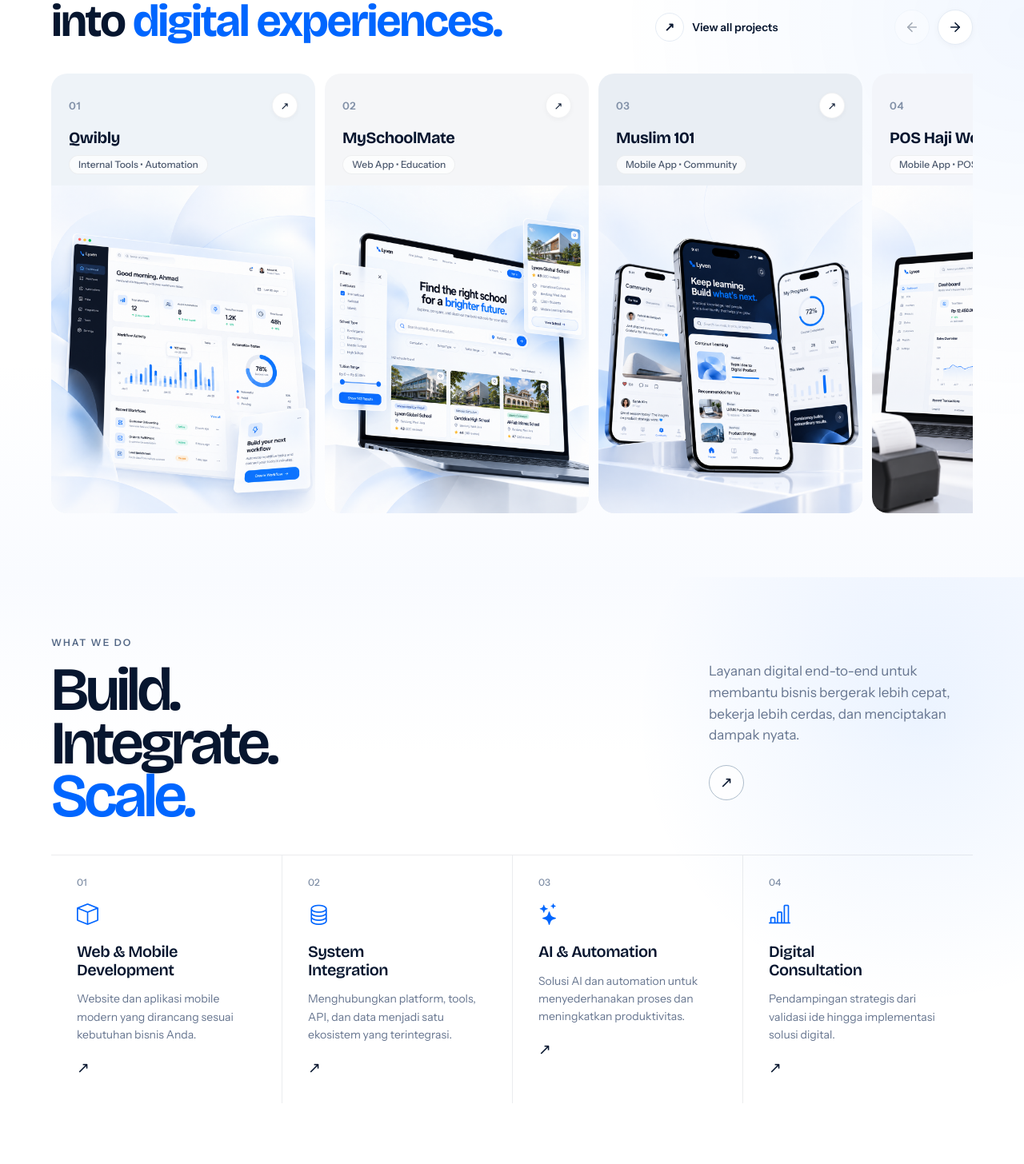
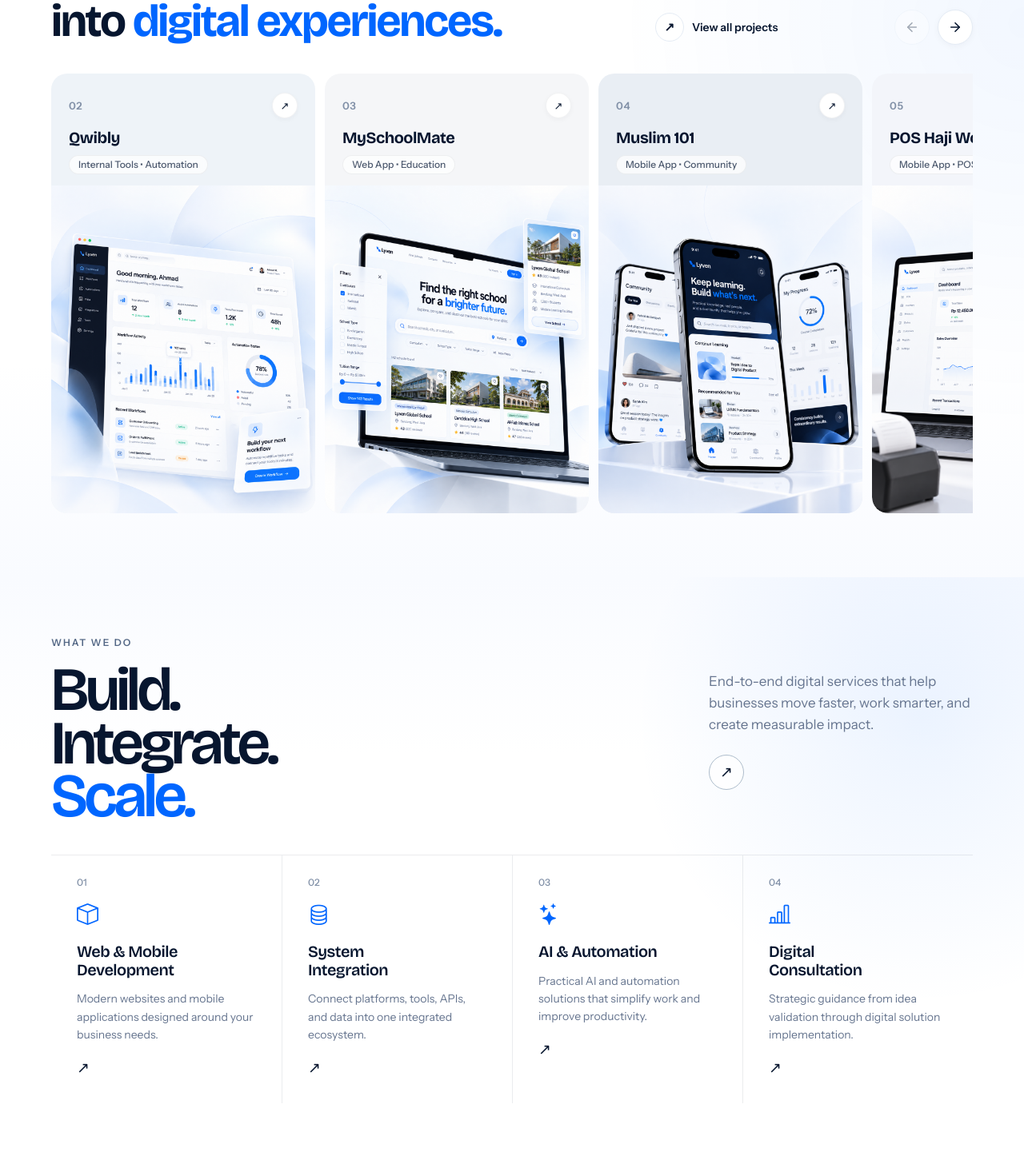
Before and after one commit to sayyidusy15/lyven-website, a Next.js app: page / in a window 1280 px wide. Shown: the part 1804-3260 px from the top of the page at 80% size. Built offline with nearby package versions, Linux system fonts and the light colour scheme.

Commit message:
feat(home): implement Selected Work carousel and Services editorial section

```diff
--- a/src/app/Components/Project/SelectedWork.tsx
+++ b/src/app/Components/Project/SelectedWork.tsx
@@ -3,64 +3,7 @@
 import React, { useRef, useState, useEffect } from "react";
 import Link from "next/link";
 import Image from "next/image";
-
-interface Project {
-  index: string;
-  title: string;
-  categoryPill: string;
-  bgColor: string;
-  hoverBgColor: string;
-  image: string;
-  link: string;
-}
-
-const projects: Project[] = [
-  {
-    index: "01",
-    title: "Qwibly",
-    categoryPill: "Internal Tools • Automation",
-    bgColor: "#EEF3F8", // Silver-cool soft tint
-    hoverBgColor: "#E6EDF5",
-    image: "/assets/img/ChatGPT Image Oct 8, 2026, 06_29_26 PM-1.png",
-    link: "/portfolio-list",
-  },
-  {
-    index: "02",
-    title: "MySchoolMate",
-    categoryPill: "Web App • Education",
-    bgColor: "#F5F6F8", // Abu-abu keputihan terang
-    hoverBgColor: "#ECEEF2",
-    image: "/assets/img/ChatGPT Image Oct 8, 2026, 06_29_27 PM-2.png",
-    link: "/portfolio-list",
-  },
-  {
-    index: "03",
-    title: "Muslim 101",
-    categoryPill: "Mobile App • Community",
-    bgColor: "#E9EEF4", // Abu-abu agak lebih gelap dikit banget
-    hoverBgColor: "#DFE5EE",
-    image: "/assets/img/ChatGPT Image Oct 8, 2026, 06_29_29 PM-3.png",
-    link: "/portfolio-list",
-  },
-  {
-    index: "04",
-    title: "POS Haji Wong Halal",
-    categoryPill: "Mobile App • POS",
-    bgColor: "#F3F5FA", // Abu-abu soft selaras
-    hoverBgColor: "#E9EDF5",
-    image: "/assets/img/ChatGPT Image Oct 8, 2026, 06_29_30 PM-4.png",
-    link: "/portfolio-list",
-  },
-  {
-    index: "05",
-    title: "Photobox",
-    categoryPill: "Mobile App • IoT",
-    bgColor: "#ECEEF4", // Soft light slate-gray
-    hoverBgColor: "#E2E5EE",
-    image: "/assets/img/ChatGPT Image Oct 8, 2026, 06_29_31 PM-5.png",
-    link: "/portfolio-list",
-  },
-];
+import { lyvenProjects } from "../../../lib/projects";
 
 export default function SelectedWork() {
   const sliderRef = useRef<HTMLDivElement>(null);
@@ -152,13 +95,13 @@
         {/* Horizontal Slider with 5 Project Cards */}
         <div className="lyven-work__slider-wrapper">
           <div className="lyven-work__slider" ref={sliderRef}>
-            {projects.map((project, idx) => (
+            {lyvenProjects.filter((project) => project.featured).map((project, idx) => (
               <article
                 className="lyven-work__card"
                 key={project.index}
                 style={{ backgroundColor: project.bgColor }}
               >
-                <Link href={project.link} aria-label={`View ${project.title} project`}>
+                <Link href="/portfolio-list" aria-label={`View ${project.title} project`}>
                   {/* Card Header Meta */}
                   <div className="lyven-work__meta">
                     <div className="lyven-work__meta-top">
@@ -174,7 +117,7 @@
                   {/* Card Image Showcase */}
                   <div className="lyven-work__media">
                     <Image
-                      src={project.image}
+                      src={project.image!}
                       alt={`${project.title} showcase mockup`}
                       width={640}
                       height={800}
--- a/src/app/Components/Services/ServicesEditorial.tsx
+++ b/src/app/Components/Services/ServicesEditorial.tsx
@@ -7,22 +7,22 @@
   {
     icon: "bi-box",
     title: <>Web & Mobile<br />Development</>,
-    description: "Website dan aplikasi mobile modern yang dirancang sesuai kebutuhan bisnis Anda.",
+    description: "Modern websites and mobile applications designed around your business needs.",
   },
   {
     icon: "bi-database",
     title: <>System<br />Integration</>,
-    description: "Menghubungkan platform, tools, API, dan data menjadi satu ekosistem yang terintegrasi.",
+    description: "Connect platforms, tools, APIs, and data into one integrated ecosystem.",
   },
   {
     icon: "bi-stars",
     title: <>AI & Automation</>,
-    description: "Solusi AI dan automation untuk menyederhanakan proses dan meningkatkan produktivitas.",
+    description: "Practical AI and automation solutions that simplify work and improve productivity.",
   },
   {
     icon: "bi-bar-chart-line",
     title: <>Digital<br />Consultation</>,
-    description: "Pendampingan strategis dari validasi ide hingga implementasi solusi digital.",
+    description: "Strategic guidance from idea validation through digital solution implementation.",
   },
 ];
 
@@ -67,8 +67,8 @@
 
           <div className="lyven-services__intro">
             <p>
-              Layanan digital end-to-end untuk membantu bisnis bergerak lebih cepat, bekerja lebih
-              cerdas, dan menciptakan dampak nyata.
+              End-to-end digital services that help businesses move faster, work smarter, and
+              create measurable impact.
             </p>
             <Link href="/service" className="lyven-services__all" aria-label="View all services">
               <span aria-hidden="true">↗</span>
```
